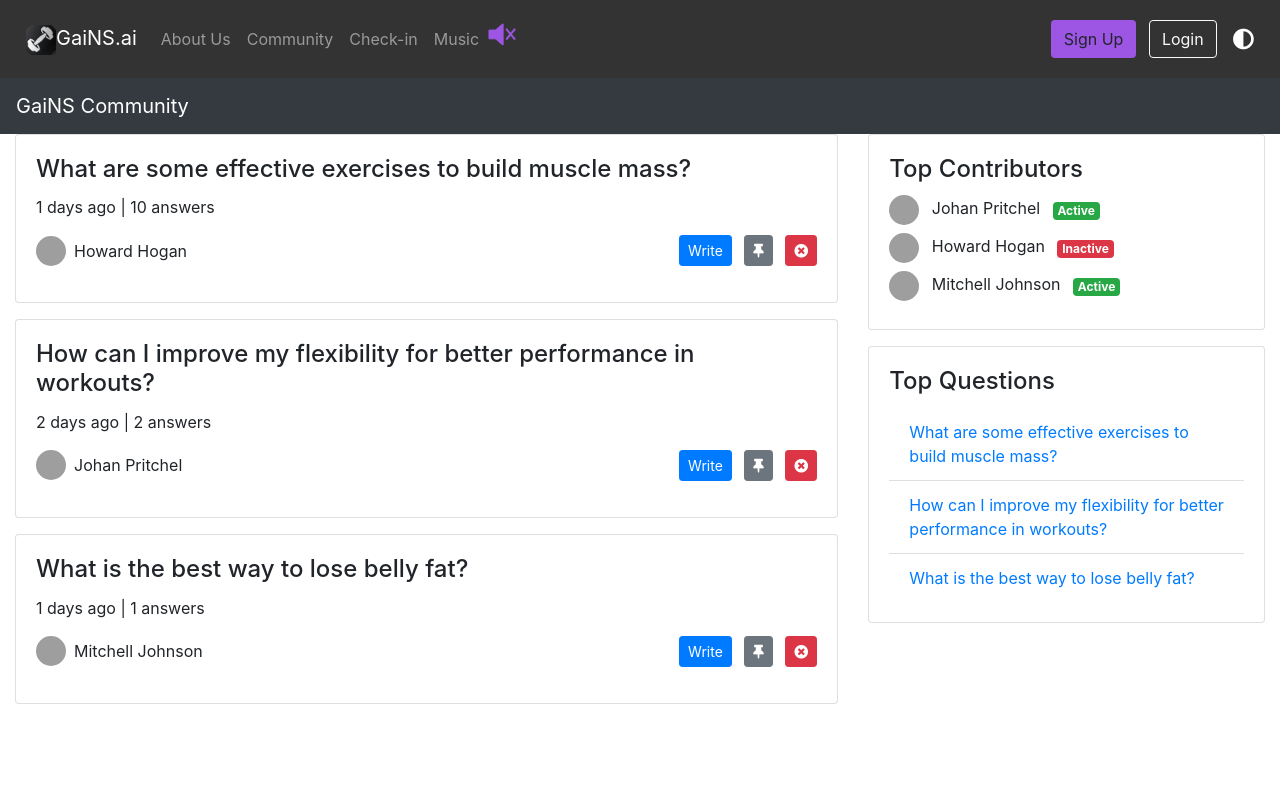
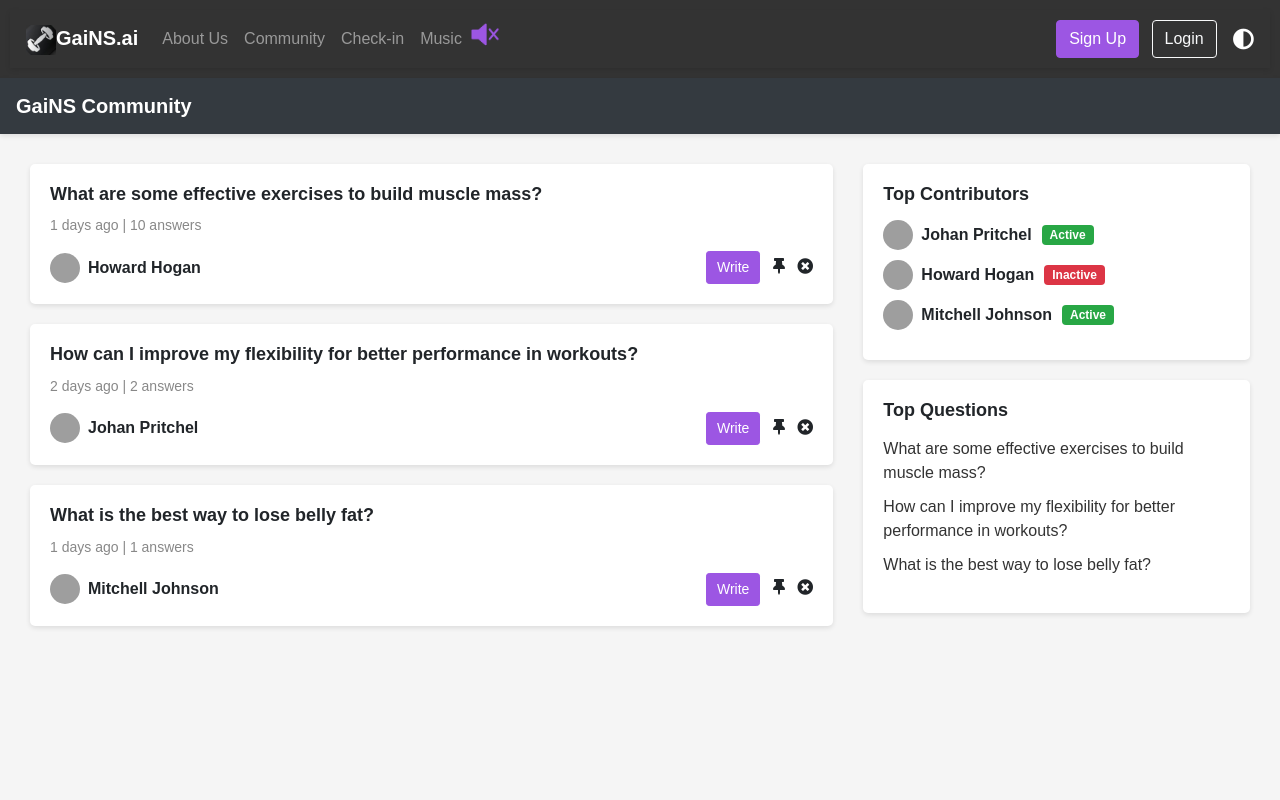
Before and after one commit to cis3296s24/01-Gains-AI, a Django app: page /account/community/ in a window 1280 px wide. Run offline with Django 5.2, Linux system fonts and the light colour scheme; some libraries are stand-ins or nearby versions; grey boxes are pictures that could not be loaded.

```diff
--- a/djangoDB/account/admin.py
+++ b/djangoDB/account/admin.py
@@ -1,5 +1,5 @@
 from django.contrib import admin
-from .models import Prompt, DietPrompt, DietOutput
+from .models import Prompt, DietPrompt, DietOutput, WorkoutOutput
 
 # Register Models Here
 class PromptAdmin(admin.ModelAdmin):
@@ -14,3 +14,4 @@ class PromptAdmin(admin.ModelAdmin):
 admin.site.register(Prompt)
 admin.site.register(DietPrompt)
 admin.site.register(DietOutput)
+admin.site.register(WorkoutOutput)
--- a/djangoDB/account/templates/Community.html
+++ b/djangoDB/account/templates/Community.html
@@ -7,132 +7,242 @@
       <a class="navbar-brand" href="{% url 'community' %}">GaiNS Community</a>
     </nav>
   </header>
+<script>
+    function toggleTheme() {
+      console.log('Toggle theme function called');
+      const body = document.body;
+      body.classList.toggle('dark-mode');
+    }
+</script>
+  <style>
+    .dark-mode {
+      /* dark mode */
+      background-color: #000000;
+      color: #fff;
+    }
+    /* General Styles */
+    body {
+      font-family: Arial, sans-serif;
+      background-color: #f5f5f5;
+    }
+
+    .container-fluid {
+      padding: 30px;
+    }
+
+    /* Header Styles */
+    .navbar {
+      box-shadow: 0 2px 5px rgba(0, 0, 0, 0.1);
+    }
+
+    .navbar-brand {
+      font-weight: bold;
+    }
+
+    /* Question Card Styles */
+    .question-card {
+      background-color: #fff;
+      border-radius: 5px;
+      box-shadow: 0 2px 5px rgba(0, 0, 0, 0.1);
+      padding: 20px;
+      margin-bottom: 20px;
+    }
+
+    .question-card h4 {
+      font-size: 18px;
+      font-weight: bold;
+      margin-bottom: 10px;
+    }
+
+    .question-card .meta {
+      color: #888;
+      font-size: 14px;
+      margin-bottom: 15px;
+    }
+
+    .question-card .username {
+      font-weight: bold;
+    }
+
+    .question-card .btn {
+      font-size: 14px;
+      padding: 5px 10px;
+    }
+
+    /* Top Contributors Styles */
+    .top-contributors {
+      background-color: #fff;
+      border-radius: 5px;
+      box-shadow: 0 2px 5px rgba(0, 0, 0, 0.1);
+      padding: 20px;
+      margin-bottom: 20px;
+    }
+
+    .top-contributors h4 {
+      font-size: 18px;
+      font-weight: bold;
+      margin-bottom: 15px;
+    }
+
+    .top-contributors .contributor {
+      display: flex;
+      align-items: center;
+      margin-bottom: 10px;
+    }
+
+    .top-contributors .contributor .username {
+      font-weight: bold;
+      margin-right: 10px;
+    }
+
+    .top-contributors .contributor .badge {
+      font-size: 12px;
+      padding: 4px 8px;
+    }
+
+    /* Top Questions Styles */
+    .top-questions {
+      background-color: #fff;
+      border-radius: 5px;
+      box-shadow: 0 2px 5px rgba(0, 0, 0, 0.1);
+      padding: 20px;
+    }
+
+    .top-questions h4 {
+      font-size: 18px;
+      font-weight: bold;
+      margin-bottom: 15px;
+    }
+
+    .top-questions ul {
+      list-style-type: none;
+      padding: 0;
+    }
+
+    .top-questions li {
+      margin-bottom: 10px;
+    }
+
+    .top-questions li a {
+      color: #333;
+      text-decoration: none;
+    }
+
+    .top-questions li a:hover {
+      color: #9c56e3;
+    }
+    .btn-custom {
+        background-color: #9c56e3;
+        border-color: #9c56e3;
+        color: white;
+    }
+  </style>
+
   <div class="container-fluid">
     <div class="row">
       <div class="col-md-8">
-
-        <!-- Question 1 Card -->
-        <div class="card mb-3">
-          <div class="card-body">
-            <h4 class="card-title">What are some effective exercises to build muscle mass?</h4>
-            <p class="card-text">1 days ago | 10 answers</p>
+        <div class="question-card" id="question1">
+            <h4>What are some effective exercises to build muscle mass?</h4>
+            <p class="meta">1 days ago | 10 answers</p>
             <div class="d-flex justify-content-between align-items-center">
                 <div class="d-flex align-items-center">
                     <img src="profile-pic.jpg" class="rounded-circle mr-2" width="30" height="30" alt="User Avatar">
                     <span class="username">Howard Hogan</span>
                 </div>
                 <div>
-                <button class="btn btn-primary btn-sm" onclick="toggleWriteAnswer('answer1')">Write</button>
-                <button class="btn btn-secondary btn-sm ml-2" onclick="togglePin('question1')">
+                    <button class="btn btn-custom btn-sm" onclick="toggleWriteAnswer('answer1')">Write</button>
+                    <span class="pin-icon ml-2" onclick="togglePin('question1')">
                         <i id="pinIcon_question1" class="fas fa-thumbtack"></i>
-                </button>
-                <button class="btn btn-danger btn-sm ml-2" onclick="toggleDelete('question1')">
+                    </span>
+                    <span class="pin-icon ml-2" onclick="togglePin('question1')">
                       <i class="fas fa-times-circle"></i>
-                </button>
+                  </span>
+
                 </div>
             </div>
-            <div class="write-answer mt-3" id="answer1" style="display: none;">
+            <div class="write-answer" id="answer1" style="display: none;">
                 <textarea class="form-control" rows="3" placeholder="Write your answer here"></textarea>
-              <button class="btn btn-success mt-2" onclick="submitAnswer('answer1')">Submit</button>
+                <button class="btn btn-custom mt-2" onclick="submitAnswer('answer1')">Submit</button>
             </div>
-            <div id="submittedAnswers1" class="submitted-answers mt-3"></div>
+            <div id="submittedAnswers1" class="submitted-answers"></div>
         </div>
-        </div>
-        <!-- End Question 1 Card -->
-
-        <!-- Question 2 Card -->
-        <div class="card mb-3">
-          <div class="card-body">
-            <h4 class="card-title">How can I improve my flexibility for better performance in workouts?</h4>
-            <p class="card-text">2 days ago | 2 answers</p>
+        <div class="question-card" id="question2">
+            <h4>How can I improve my flexibility for better performance in workouts?</h4>
+            <p class="meta">2 days ago | 2 answers</p>
             <div class="d-flex justify-content-between align-items-center">
                   <div class="d-flex align-items-center">
                       <img src="profile-pic.jpg" class="rounded-circle mr-2" width="30" height="30" alt="User Avatar">
                       <span class="username">Johan Pritchel</span>
               </div>
               <div>
-                <button class="btn btn-primary btn-sm" onclick="toggleWriteAnswer('answer2')">Write</button>
-                <button class="btn btn-secondary btn-sm ml-2" onclick="togglePin('question2')">
+                  <button class="btn btn-custom btn-sm" onclick="toggleWriteAnswer('answer2')">Write</button>
+                  <span class="pin-icon ml-2" onclick="togglePin('question2')">
                     <i id="pinIcon_question2" class="fas fa-thumbtack"></i>
-                </button>
-                <button class="btn btn-danger btn-sm ml-2" onclick="toggleDelete('question2')">
+                </span>
+                <span class="pin-icon ml-2" onclick="togglePin('question2')">
                     <i class="fas fa-times-circle"></i>
-                </button>
+                </span>
               </div>
             </div>
-            <div class="write-answer mt-3" id="answer2" style="display: none;">
+            <div class="write-answer" id="answer2" style="display: none;">
               <textarea class="form-control" rows="3" placeholder="Write your answer here"></textarea>
-              <button class="btn btn-success mt-2" onclick="submitAnswer('answer2')">Submit</button>
+              <button class="btn btn-custom mt-2" onclick="submitAnswer('answer2')">Submit </button>
             </div>
-            <div id="submittedAnswers2" class="submitted-answers mt-3"></div>
+            <div id="submittedAnswers2" class="submitted-answers"></div>
           </div>
-        </div>
-        <!-- End Question 2 Card -->
-
-        <!-- Question 3 Card -->
-        <div class="card mb-3">
-          <div class="card-body">
-            <h4 class="card-title">What is the best way to lose belly fat?</h4>
-            <p class="card-text">1 days ago | 1 answers</p>
+          <div class="question-card" id="question3">
+            <h4>What is the best way to lose belly fat?</h4>
+            <p class="meta">1 days ago | 1 answers</p>
             <div class="d-flex justify-content-between align-items-center">
                   <div class="d-flex align-items-center">
                       <img src="profile-pic.jpg" class="rounded-circle mr-2" width="30" height="30" alt="User Avatar">
                       <span class="username">Mitchell Johnson</span>
               </div>
               <div>
-                <button class="btn btn-primary btn-sm" onclick="toggleWriteAnswer('answer3')">Write</button>
-                <button class="btn btn-secondary btn-sm ml-2" onclick="togglePin('question3')">
+                  <button class="btn btn-custom btn-sm" onclick="toggleWriteAnswer('answer3')">Write</button>
+                  <span class="pin-icon ml-2" onclick="togglePin('question3')">
                       <i id="pinIcon_question3" class="fas fa-thumbtack"></i>
-                </button>
-                <button class="btn btn-danger btn-sm ml-2" onclick="toggleDelete('question3')">
+                  </span>
+                  <span class="pin-icon ml-2" onclick="togglePin('question3')">
                     <i class="fas fa-times-circle"></i>
-                </button>
+                </span>
               </div>
             </div>
-            <div class="write-answer mt-3" id="answer3" style="display: none;">
+            <div class="write-answer" id="answer3" style="display: none;">
               <textarea class="form-control" rows="3" placeholder="Write your answer here"></textarea>
-              <button class="btn btn-success mt-2" onclick="submitAnswer('answer3')">Submit</button>
+              <button class="btn btn-custom mt-2" onclick="submitAnswer('answer3')">Submit </button>
             </div>
-            <div id="submittedAnswers3" class="submitted-answers mt-3"></div>
+            <div id="submittedAnswers3" class="submitted-answers"></div>
           </div>
-        </div>
-        <!-- End Question 3 Card -->
-
-        <!-- Repeat similar card structure for other questions -->
-
       </div>
 
       <div class="col-md-4">
-        <div class="card mb-3">
-          <div class="card-body">
-            <h4 class="card-title">Top Contributors</h4>
-            <div class="contributor mb-2">
+        <div class="top-contributors">
+          <h4>Top Contributors</h4>
+            <div class="contributor">
                 <img src="profile-pic.jpg" class="rounded-circle mr-2" width="30" height="30" alt="User Avatar">
                 <span class="username">Johan Pritchel</span>
-              <span class="badge badge-success ml-2">Active</span>
+                <span class="badge badge-success">Active</span>
             </div>
-            <div class="contributor mb-2">
+          <div class="contributor">
                 <img src="profile-pic.jpg" class="rounded-circle mr-2" width="30" height="30" alt="User Avatar">
                 <span class="username">Howard Hogan</span>
-              <span class="badge badge-danger ml-2">Inactive</span>
+                <span class="badge badge-danger">Inactive</span>
           </div>
-            <div class="contributor mb-2">
+          <div class="contributor">
                 <img src="profile-pic.jpg" class="rounded-circle mr-2" width="30" height="30" alt="User Avatar">
                 <span class="username">Mitchell Johnson</span>
-              <span class="badge badge-success ml-2">Active</span>
-            </div>
+                <span class="badge badge-success">Active</span>
           </div>
         </div>
 
-        <div class="card">
-          <div class="card-body">
-            <h4 class="card-title">Top Questions</h4>
-            <ul class="list-group list-group-flush">
-              <li class="list-group-item"><a href="#">What are some effective exercises to build muscle mass?</a></li>
-              <li class="list-group-item"><a href="#">How can I improve my flexibility for better performance in workouts?</a></li>
-              <li class="list-group-item"><a href="#">What is the best way to lose belly fat?</a></li>
+        <div class="top-questions">
+          <h4>Top Questions</h4>
+            <ul>
+                <li><a href="#">What are some effective exercises to build muscle mass?</a></li>
+                <li><a href="#">How can I improve my flexibility for better performance in workouts?</a></li>
+                <li><a href="#">What is the best way to lose belly fat?</a></li>
             </ul>
-          </div>
         </div>
       </div>
     </div>
--- a/djangoDB/account/templates/Diet.html
+++ b/djangoDB/account/templates/Diet.html
@@ -93,7 +93,7 @@
                 fetch(requestUrl, {
                     method: 'POST',
                     headers: {
-                        'Content-Type': 'application/json',
+                        'Content-Type': 'text/plain',
                         'X-CSRFToken': getCookie('csrftoken'), // Include CSRF token
                     },
                     body: message,
--- a/djangoDB/account/templates/diet_detail.html
+++ b/djangoDB/account/templates/diet_detail.html
@@ -24,7 +24,7 @@
     {% if diet_output %}
     <div class="container" style="border: 2px solid;padding: 10px;margin-bottom: 20px;text-align:center;">
         <h1>Diet Details</h1>
-        <pre style="background-color: inherit; color: inherit; border: none;">{{ diet_output }}</pre>
+        <pre style="background-color: inherit; color: inherit; border: none; white-space: pre-wrap;">{{ diet_output }}</pre>
     </div>
     {% endif %}
 {%endblock%}
--- a/djangoDB/account/templates/history.html
+++ b/djangoDB/account/templates/history.html
@@ -8,7 +8,7 @@
         <ol class="list-group">
             {% for prompt in last_10_workouts %}
                 <li class="list-group-item">
-                    <a href="#" style="text-decoration: none;">
+                    <a href="{% url 'workout_detail' prompt.id %}"  style="text-decoration: none;">
                         {% if prompt.typeofworkout == "other" %}
                             Type of Workout: {{ prompt.other|title }} <br>
                         {% else %}
--- a/djangoDB/account/urls.py
+++ b/djangoDB/account/urls.py
@@ -3,29 +3,33 @@ from . import views
 
 urlpatterns = [
     path('index/', views.index, name = 'index'),
-    path('form/', views.form, name = 'form'),
     path('signup/', views.signup, name = 'signup'),
     path('login/', views.login_user, name = 'login'),
     path('about/', views.about, name = 'about'),
     path('logout/', views.logout_user, name = 'logout'),
-    path('workout/', views.workout, name = 'workout'),
     path('music/', views.music, name = 'music'),
     path('community/', views.community, name = 'community'),
     path('checkin/', views.checkin, name = 'checkin'),
 
     path('diet/', views.diet, name = 'diet'),
     path('dietform/', views.dietform, name = 'dietform'),
+    path('save_sentence_diet/', views.save_sentence_diet, name = 'save_sentence_diet'),
+    path('save_output_diet/', views.save_output_diet, name = 'save_output_diet'),
     path('diet_detail/<int:pk>/', views.diet_detail, name='diet_detail'),
 
+    path('workout/', views.workout, name = 'workout'),
+    path('form/', views.form, name = 'form'),
     path('save_sentence/', views.save_sentence, name = 'save_sentence'),
-    path('save_sentence_diet/', views.save_sentence_diet, name = 'save_sentence_diet'),
+    path('save_output_workout/', views.save_output_workout, name = 'save_output_workout'),
+    path('workout_detail/<int:pk>/', views.workout_detail, name = 'workout_detail'),
+
     path('history/', views.history, name = 'history'),
+
     path('success/', views.success, name = 'success'),
-
     path('favicon.ico/', views.favicon_redirect_view, name = 'favicon'),
     path('my_view/', views.my_view, name='my_view'),
     path('my_view_request/', views.my_view_request, name='my_view_request'),
-    path('save_output_diet/', views.save_output_diet, name = 'save_output_diet'),
+
 
 
 
--- a/djangoDB/account/views.py
+++ b/djangoDB/account/views.py
@@ -1,7 +1,7 @@
 from django.shortcuts import get_object_or_404, render, redirect
 from django.contrib import messages
 from django.contrib.auth import authenticate, login, logout
-from .models import DietOutput, Prompt, DietPrompt
+from .models import DietOutput, Prompt, DietPrompt, WorkoutOutput
 from django.contrib.auth.decorators import login_required
 # Create your views here.
 from .forms import CreateUserForm, LoginForm
@@ -117,12 +117,38 @@ def save_sentence(request):
         typeofextra = request.POST.get('typeofextra', '')
         typeofworkout = request.POST.get('typeofworkout', '')
         other = request.POST.get('other', '')
-
+        typeofworkoutform = request.POST.get('typeofworkoutform', '')
         # Construct the sentence
-        if typeofworkout == "other":
-            sentence = f"Give me 5 {other} exercises at the gym for {typeofextra} for a {gender} age {age} with a description that lasts for {duration} minutes for a {fitness} fitness level separated by :"
-        else:
-            sentence = f"Give me 5 {typeofworkout} exercises at the gym for {typeofextra} for a {gender} age {age} with a description that lasts for {duration} minutes for a {fitness} fitness level separated by :"
+        if typeofworkoutform == 'Gym':
+            if typeofworkout == "other":
+                sentence = f"Give me 5 {other} exercises at the gym for {gender} age {age} with a description that last for {duration} for {fitness} seperated by :"
+            else:
+                sentence = f"Give me 5 {typeofworkout} exercises at the gym for {gender} age {age} with a description that last for {duration} for ${fitness} seperated by :"
+        elif typeofworkoutform == 'Home':
+            if typeofworkout == "other":
+                sentence = f"Give me 5 {other} home exercises Limit to these equipment: {typeofextra} for {gender} age {age} with a description that last for {duration} minutes for {fitness} seperated by :"
+            else:
+                sentence = f"Give me 5 {typeofworkout} home exercises Limit to these equipment: {typeofextra} for {gender} age {age} with a description that last for {duration} minutes for {fitness} seperated by :"
+        elif typeofworkoutform == 'BodyBuilding':
+            if typeofworkout == "other":
+                sentence = f"Give me 5 {other} exercise for {typeofextra} for {gender} age {age} with a description that last for {duration} minutes seperated by :"
+            else:
+                sentence = f"Give me 5 {typeofworkout} exercise for {typeofextra} for {gender} age {age} with a description that last for {duration} minutes seperated by :"
+        elif typeofworkoutform == 'Calisthenics':
+            if typeofworkout == "other":
+                sentence = f"Give me 5 {other} {typeofextra} Calisthenics for {gender} age {age} with a description that last for {duration} minutes seperated by :"
+            else:
+                sentence = f"Give me 5 {typeofworkout} {typeofextra} Calisthenics for {gender} age {age} with a description that last for {duration} minutes seperated by :"
+        elif typeofworkoutform == 'Yoga':
+            if typeofworkout == "other":
+                sentence = f"Give me 5 {other} yoga exercise for {gender} with a description that last for {duration} minutes for {fitness} seperated by :"
+            else:
+                sentence = f"Give me 5 {typeofworkout} yoga exercise for {gender} with a description that last for {duration} minutes for {fitness} seperated by :"
+        elif typeofworkoutform == 'Meditation':
+            if typeofworkout == "other":
+                sentence = f"Give me 5 {other} Meditation Techniques for {gender} with a description that last for {duration} minutes seperated by :"
+            else:
+                sentence = f"Give me 5 {typeofworkout} Meditation Techniques for {gender} with a description that last for {duration} minutes seperated by :"
 
         different_sentence = sentence + " Not Included "
 
@@ -133,9 +159,9 @@ def save_sentence(request):
 
         # Create Prompt instance
         if request.user.is_authenticated:
-            Prompt.objects.create(user=request.user, sentence=sentence, different_sentence=different_sentence, age=age, gender=gender, duration=duration, fitness=fitness, typeofworkout=typeofworkout, other=other)
+            Prompt.objects.create(user=request.user, sentence=sentence, different_sentence=different_sentence, age=age, gender=gender, duration=duration, fitness=fitness, typeofworkout=typeofworkout, other=other, typeofworkoutform=typeofworkoutform)
         else:
-            Prompt.objects.create(sentence=sentence, different_sentence=different_sentence, age=age, gender=gender, duration=duration, fitness=fitness, typeofworkout=typeofworkout, other=other)
+            Prompt.objects.create(sentence=sentence, different_sentence=different_sentence, age=age, gender=gender, duration=duration, fitness=fitness, typeofworkout=typeofworkout, other=other, typeofworkoutform=typeofworkoutform)
 
         # Redirect to appropriate page
         return redirect('workout')
@@ -225,22 +251,29 @@ def diet_detail(request, pk):
 
     if diet_output:
         diet_output_string = diet_output.diet_output
-        day_meal_plans = diet_output_string.split("Day ")[1:]
-
-        formatted_output = ""
-        for day_meal_plan in day_meal_plans:
-            day, meals = day_meal_plan.split(": ", 1)
-            formatted_output += f"\nDay {day}:\n"
-            meals_list = meals.split(" ")
-            current_meal = ""
-            for meal in meals_list:
-                if meal.endswith(":"):
-                    formatted_output += f"- {current_meal.strip()}\n"
-                    current_meal = meal
-                else:
-                    current_meal += f" {meal}"
-            formatted_output += f"- {current_meal.strip()}\n"
-
-        return render(request, 'diet_detail.html', {'diet_prompt': diet_prompt, 'diet_output': formatted_output})
+        return render(request, 'diet_detail.html', {'diet_prompt': diet_prompt, 'diet_output': diet_output_string})
     else:
         return render(request, 'diet_detail.html', {'diet_prompt': diet_prompt, 'diet_output': None})
+
+def save_output_workout(request):
+    if request.method == 'POST':
+        message = request.body.decode('utf-8')
+        if message:
+            # Get the latest Prompt based on the latest ID
+            latest_prompt = Prompt.objects.latest('id')
+
+            # Create a new DietOutput object based on the latest prompt
+            new_output = WorkoutOutput(workout_prompt=latest_prompt, workout_output=message)
+            new_output.save()
+            return JsonResponse({'status': 'success', 'message': message})
+    return JsonResponse({'status': 'error', 'message': 'No message provided'})
+
+def workout_detail(request, pk):
+    prompt = get_object_or_404(Prompt, pk=pk)
+    workout_output = WorkoutOutput.objects.filter(workout_prompt=prompt).first()
+
+    if workout_output:
+        workout_output_string = workout_output.workout_output
+        return render(request, 'workout_detail.html', {'prompt': prompt, 'workout_output': workout_output_string})
+    else:
+        return render(request, 'workout_detail.html', {'prompt': prompt, 'workout_output': None})
```
Also changed, not shown: djangoDB/account/models.py (+14 -2 lines), djangoDB/account/templates/Workout.html (+49 -2 lines), djangoDB/account/templates/form.html (+7 -1 lines), djangoDB/account/templates/workout_detail.html (added, +31 -0 lines), djangoDB/account/migrations/0015_workoutoutput.py (added), djangoDB/account/migrations/0016_prompt_typeofworkoutform.py (added), djangoDB/account/static/Key.js (line endings or trailing spaces), djangoDB/db.sqlite3. Lines whose indentation alone changed are shown as unchanged.
